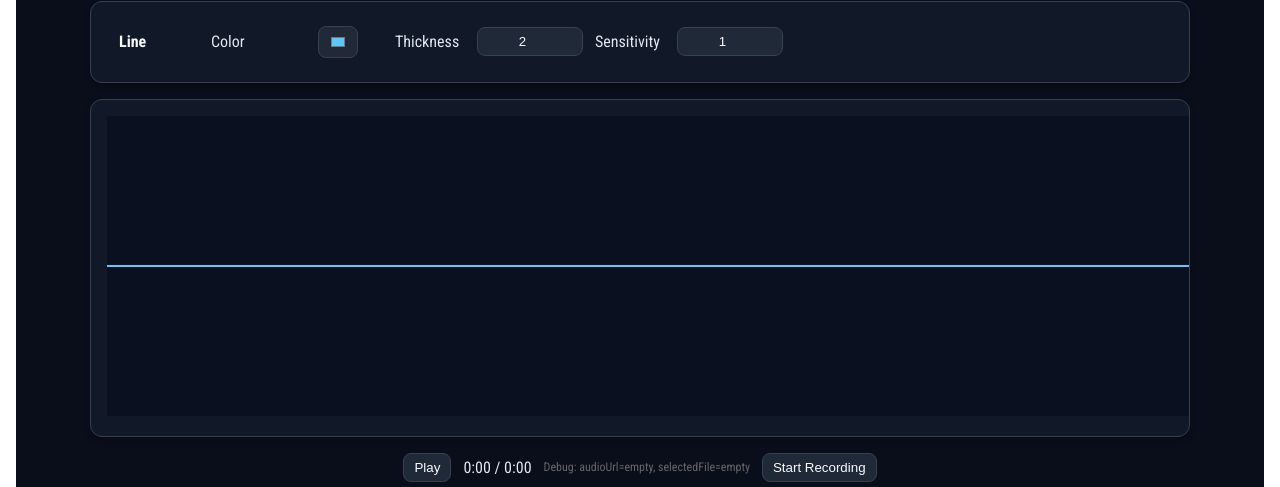
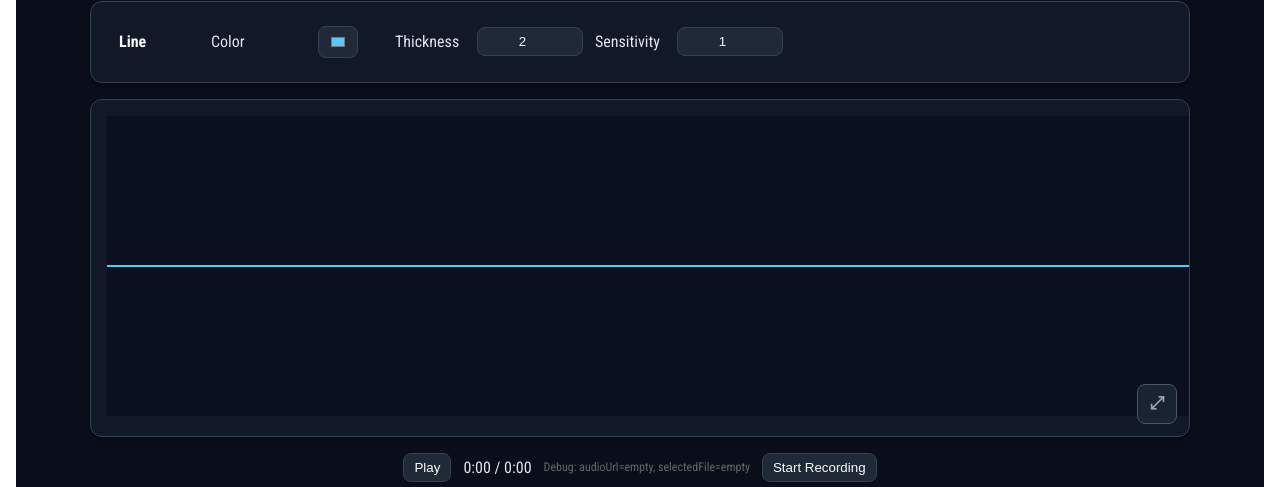
Before and after one commit to gideok/sound-wave-app, a React (Vite) app in the folder frontend/: page / in a window 1280 px wide. Shown: the part 663-1150 px from the top of the page. Built offline with nearby package versions, Linux system fonts and the light colour scheme; a web font is replaced by a local one.

Commit message:
캔버스 전체화면 기능 추가

```diff
--- a/frontend/src/App.css
+++ b/frontend/src/App.css
@@ -121,6 +121,100 @@ input[type="number"] {
 .canvas-card {
   overflow: hidden;
   background: #111827;
+}
+
+/* Fullscreen button */
+.fullscreen-button {
+  position: absolute;
+  bottom: 12px;
+  right: 12px;
+  width: 40px;
+  height: 40px;
+  border-radius: 8px;
+  border: 1px solid #4b5563;
+  background: rgba(31, 41, 55, 0.8);
+  color: #9ca3af;
+  font-size: 18px;
+  font-weight: bold;
+  cursor: pointer;
+  display: flex;
+  align-items: center;
+  justify-content: center;
+  transition: all 0.2s ease;
+  z-index: 10;
+  backdrop-filter: blur(4px);
+}
+
+.fullscreen-button:hover {
+  background: rgba(31, 41, 55, 0.95);
+  color: #e2e8f0;
+  border-color: #6b7280;
+  transform: scale(1.05);
+}
+
+.fullscreen-button:active {
+  transform: scale(0.95);
+}
+
+/* Fullscreen mode styles */
+#canvas-container:fullscreen {
+  background: #0b1020;
+  padding: 20px;
+  display: flex;
+  align-items: center;
+  justify-content: center;
+}
+
+#canvas-container:fullscreen canvas {
+  max-width: 100%;
+  max-height: 100%;
+  width: auto;
+  height: auto;
+}
+
+#canvas-container:-webkit-full-screen {
+  background: #0b1020;
+  padding: 20px;
+  display: flex;
+  align-items: center;
+  justify-content: center;
+}
+
+#canvas-container:-webkit-full-screen canvas {
+  max-width: 100%;
+  max-height: 100%;
+  width: auto;
+  height: auto;
+}
+
+#canvas-container:-moz-full-screen {
+  background: #0b1020;
+  padding: 20px;
+  display: flex;
+  align-items: center;
+  justify-content: center;
+}
+
+#canvas-container:-moz-full-screen canvas {
+  max-width: 100%;
+  max-height: 100%;
+  width: auto;
+  height: auto;
+}
+
+#canvas-container:-ms-fullscreen {
+  background: #0b1020;
+  padding: 20px;
+  display: flex;
+  align-items: center;
+  justify-content: center;
+}
+
+#canvas-container:-ms-fullscreen canvas {
+  max-width: 100%;
+  max-height: 100%;
+  width: auto;
+  height: auto;
 }
 
 /* Per-visual settings table layout */
--- a/frontend/src/App.jsx
+++ b/frontend/src/App.jsx
@@ -39,6 +39,9 @@ function App() {
   // removed unused jobId state
   const [jobProgress, setJobProgress] = useState(0)
   const [jobStatus, setJobStatus] = useState('idle')
+
+  // Fullscreen state
+  const [isFullscreen, setIsFullscreen] = useState(false)
 
   // Real-time visualization settings
   const VIS_TYPES = [
@@ -767,6 +770,56 @@ function App() {
     fileInputRef.current?.click()
   }
 
+  // Fullscreen functionality
+  const toggleFullscreen = async () => {
+    const canvasContainer = document.getElementById('canvas-container')
+    if (!canvasContainer) return
+
+    try {
+      if (!isFullscreen) {
+        if (canvasContainer.requestFullscreen) {
+          await canvasContainer.requestFullscreen()
+        } else if (canvasContainer.webkitRequestFullscreen) {
+          await canvasContainer.webkitRequestFullscreen()
+        } else if (canvasContainer.msRequestFullscreen) {
+          await canvasContainer.msRequestFullscreen()
+        }
+      } else {
+        if (document.exitFullscreen) {
+          await document.exitFullscreen()
+        } else if (document.webkitExitFullscreen) {
+          await document.webkitExitFullscreen()
+        } else if (document.msExitFullscreen) {
+          await document.msExitFullscreen()
+        }
+      }
+    } catch (error) {
+      console.error('Fullscreen error:', error)
+    }
+  }
+
+  // Listen for fullscreen changes
+  useEffect(() => {
+    const handleFullscreenChange = () => {
+      const isCurrentlyFullscreen = !!(
+        document.fullscreenElement ||
+        document.webkitFullscreenElement ||
+        document.msFullscreenElement
+      )
+      setIsFullscreen(isCurrentlyFullscreen)
+    }
+
+    document.addEventListener('fullscreenchange', handleFullscreenChange)
+    document.addEventListener('webkitfullscreenchange', handleFullscreenChange)
+    document.addEventListener('msfullscreenchange', handleFullscreenChange)
+
+    return () => {
+      document.removeEventListener('fullscreenchange', handleFullscreenChange)
+      document.removeEventListener('webkitfullscreenchange', handleFullscreenChange)
+      document.removeEventListener('msfullscreenchange', handleFullscreenChange)
+    }
+  }, [])
+
   return (
     <div style={{ display: 'flex', flexDirection: 'column', gap: 16 }} className="unified-width">
       <h1 style={{ fontFamily: 'Bitcount Grid Double, Roboto Condensed, sans-serif' }}>Sound Wave Video Maker</h1>
@@ -1062,11 +1115,33 @@ function App() {
       </div>
 
       {layoutMode === 'overlay' ? (
-        <div className="section-card unified-width canvas-card" onClick={onSeek}>
+        <div id="canvas-container" className="section-card unified-width canvas-card" onClick={onSeek} style={{ position: 'relative' }}>
           <canvas ref={canvasRef} />
+          <button
+            className="fullscreen-button"
+            onClick={(e) => {
+              e.stopPropagation()
+              toggleFullscreen()
+            }}
+            title={isFullscreen ? 'Exit Fullscreen' : 'Enter Fullscreen'}
+          >
+            {isFullscreen ? '⤓' : '⤢'}
+          </button>
         </div>
       ) : (
-        <div id="split-canvases" className="section-card unified-width canvas-card" style={{ display: 'grid', gap: 8, gridTemplateColumns: '1fr' }} />
+        <div id="canvas-container" className="section-card unified-width canvas-card" style={{ display: 'grid', gap: 8, gridTemplateColumns: '1fr', position: 'relative' }}>
+          <div id="split-canvases" style={{ display: 'grid', gap: 8, gridTemplateColumns: '1fr' }} />
+          <button
+            className="fullscreen-button"
+            onClick={(e) => {
+              e.stopPropagation()
+              toggleFullscreen()
+            }}
+            title={isFullscreen ? 'Exit Fullscreen' : 'Enter Fullscreen'}
+          >
+            {isFullscreen ? '⤓' : '⤢'}
+          </button>
+        </div>
       )}
 
       <div style={{ display: 'flex', gap: 12, alignItems: 'center', justifyContent: 'center' }}>
```
